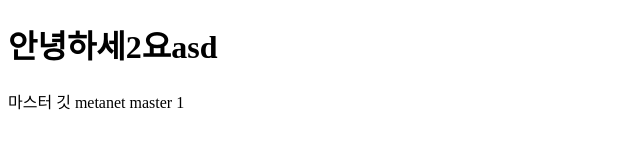
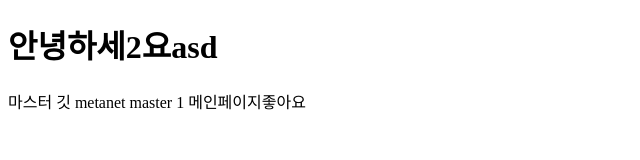
Before and after one commit to pp21356/kosa1000, a plain HTML site: page Hello.html in a window 1280 px wide. Shown: the whole page, without its empty margins (0-640 px from the left). Drawn offline with Linux system fonts and the light colour scheme.

Commit message:
Update Hello.html

```diff
--- a/Hello.html
+++ b/Hello.html
@@ -12,5 +12,6 @@
     마스터
     깃 metanet
     master 1
+    메인페이지좋아요
 </body>
 </html>
```
